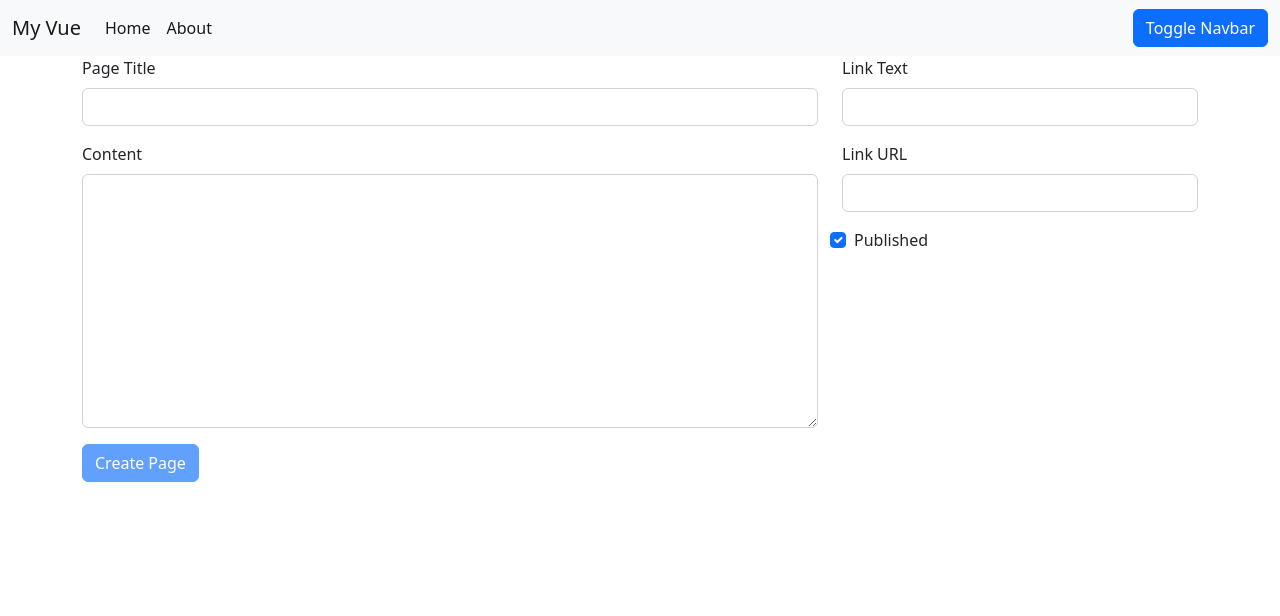
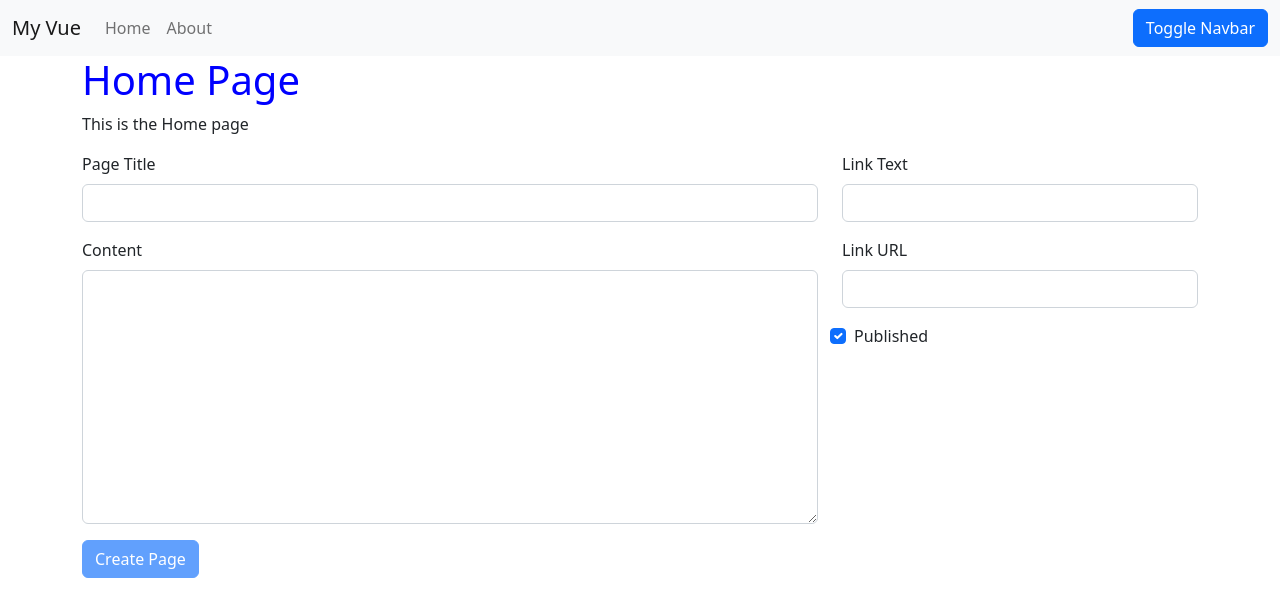
Before and after one commit to ollykr/vue-start-spa, a Vue app: page / in a window 1280 px wide. Shown: the top 616 px of the page. Built offline with nearby package versions, Linux system fonts and the light colour scheme.

Commit message:
Make custom global bus

```diff
--- a/src/App.vue
+++ b/src/App.vue
@@ -1,23 +1,26 @@
 <!-- Note : Pages is a data we want dynamically load -->
-<!-- Chapter 4, lesson 3: Loading Data -->
-<!-- To decide how to load a data. Criterias: 1. Is it going to be used in multiple components or 2. in a single component -->
-<!-- Chapter 4 , Lesson 6 - if Published checkbox is checked, the added page is displayed in a navbar -->
+<!-- Chapter 5, lesson 2 - writing global event bus. Emitted components events are not bubbled -->
+<!-- In other words, emitted events are not automatically captured by parent components or higher-level components unless explicitly handled. -->
+<!--  it is listeneď to only by an immediate component, not by a parent ???-->
+<!-- To make emitted events accessible to higher-level components, you need to explicitly listen for and handle those events in each component within the hierarchy. This allows for more explicit and controlled communication between components. -->
+<!-- Before Vue 3 we used global event bus for that ,it enables us to listent to events GLOBALLY -->
+<!--  It can emit events from any components and pass them on to any other components -->
 <template>
+  <!-- listen to nav-link-click -->
  <navbar
   			:pages="pages"
   			:active-page="activePage"
-  			:nav-link-click="(index) => activePage = index"
   		>
  </navbar>
  <!-- v-if - to see if the pages array is not empty -->
  <!-- if it is true, than page viewer gets output into a document , otherwise it won't be in a document at all-->
  <!-- v-show does the same thing as v-if but only with css -->
  <!-- v-show is still in the document , even though it is hidden by css - kind of like opacity while v-if is kind of display: block/none -->
- <!-- <page-viewer
+ <page-viewer
  v-if="pages.length > 0"
  :page="pages[activePage]"
  ></page-viewer>
--->
+
 
 <!-- Create a new page object inside another component -->
 <!-- "pageCreated" is a method -->
@@ -44,6 +47,12 @@ export default
     // We loaded components in a 'created' hook because we want to load data as soon as possible before components loaded as the data used in multiple components
     created() {
       this.getPages();
+
+      // listen to navbar link activated event
+      // set activePage value to whatever the index is
+      this.$bus.$on('navbarLinkActivated', (index) => {
+        this.activePage = index;
+      });
     },
     // Data option
     data() {
--- a/src/components/Navbar.vue
+++ b/src/components/Navbar.vue
@@ -1,20 +1,19 @@
+
 <template>
     <nav :class="[`navbar-${theme}`, `bg-${theme}`, 'navbar', 'navbar-expand-lg']">
         <div class="container-fluid">
             <a href="#" class="navbar-brand">My Vue</a>
             <ul class="navbar-nav me-auto mb-2 mb-lg-0">
-                <li v-for="(page, index) in publishedPages" class="nav-item" :key="index">
                     <!-- This is a component whose only purpose is to display a single link -->
+                    <!-- We chain "activated" event but emit something else to app.vue higher up -->
                     <navbar-link
+                    v-for="(page, index) in publishedPages" class="nav-item" :key="index"
                     :page="page"
+                    :index="index"
                     :isActive ="activePage === index"
-                    @click.prevent="navLinkClick(index)"
+                    @acivated="$emit('activated')"
+
                     ></navbar-link>
-                    <!-- <a class="nav-link" :class="{active: activePage == index}" aria-current="page" :href="page.link.url"
-                        :title="`This link goes to the ${page.link.text} page`"
-                        @click.prevent="navLinkClick(index)">{{page.link.text}}
-                    </a> -->
-                </li>
             </ul>
             <form action="" class="d-flex">
                 <button class="btn btn-primary" @click.prevent="changeTheme()">
@@ -44,7 +43,7 @@ export default {
 
 }
     },
-    props: ["pages", "activePage", "navLinkClick"],
+    props: ["pages", "activePage"],
     data() {
         return {
             theme: "light",
--- a/src/components/NavbarLink.vue
+++ b/src/components/NavbarLink.vue
@@ -1,17 +1,24 @@
 <template>
+    <!-- the only component that needs to listen to click custom emit is app.vue , the top component-->
+    <!-- $bus is a propeerty created in app.vue to use emit globally from any component -->
+
+    <li>
+        <!-- navbarLinkActivated is more specific name than 'activated' since we are using a global $bus property -->
     <a
        class="nav-link"
        :class="{ active: activePage == index }"
        aria-current="page"
        :href="page.link.url"
-       :title="`This link goes to the ${page.link.text} page`">
+       :title="`This link goes to the ${page.link.text} page`"
+       @click.prevent="$bus.$emit('navbarLinkActivated', index)">
        {{ page.link.text }}
     </a>
+    </li>
 </template>
 
 <script>
 export default {
-    props: ['page', 'isActive'],
+    props: ['page', 'index', 'isActive'],
     computed: {
         // We want to apply multiple css classes with a navbar link
         activeClasses() {
--- /dev/null
+++ b/src/utils/Events.js
@@ -0,0 +1,33 @@
+// Create Map() object to keep track of all of our events
+const events = new Map();
+// export Object that allow us to set up and also emit those events
+
+export default {
+	// fn is a function name
+	// $ before on is Vue convention
+	// Add an event
+	$on(eventName, fn) {
+		// check if we have an event with a given name
+		// use has method of the map object
+		if (!events.has(eventName)) {
+			// if we don't have the event, we create one with a value of an empty array
+			events.set(eventName, []);
+		}
+		// if we do have an event already, we push the array into a function we want to listen to
+		events.get(eventName).push(fn);
+	},
+	// Remove an event - we can implement it later
+	// for now it would trow an error
+	$off(eventName, fn) {
+		throw { message: "Not implemented" };
+	},
+
+	// To emit/trigger the event
+	$emit(eventName, data) {
+		// again check if we do have an event or not
+		// and we do have the event, then we execute all the functions which have been set up for this event via get array and we iterate each event
+		if (events.has(eventName)) {
+			events.get(eventName).forEach((fn) => fn(data));
+		}
+	},
+};
```
Also changed, not shown: src/main.js (+10 -1 lines).
